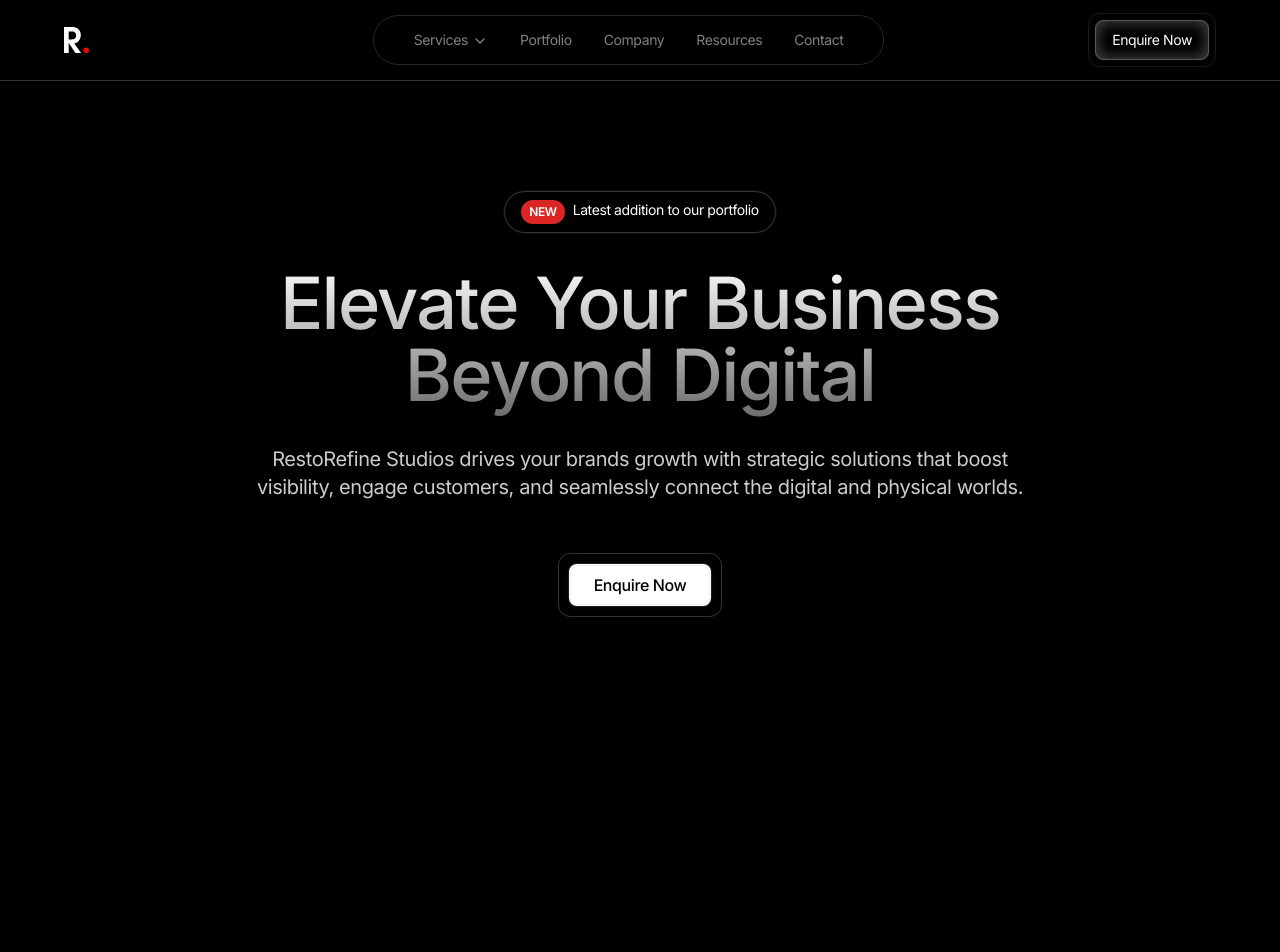
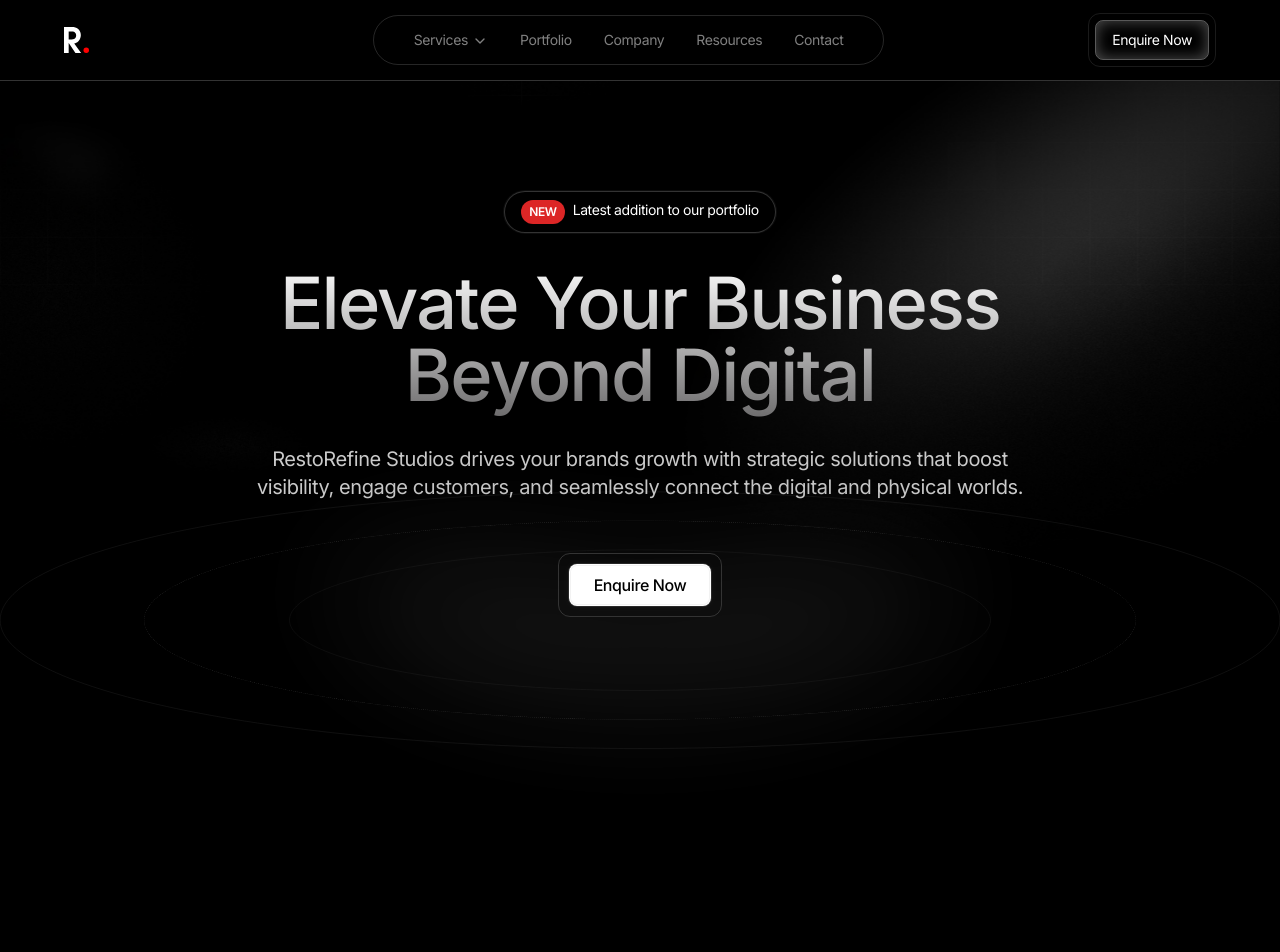
Before and after one commit to grandmasterkd/restorefine-website, a Next.js app: page / in a window 1280 px wide. Shown: the top 952 px of the page. Built offline with nearby package versions, Linux system fonts and the light colour scheme.

Commit message:
chore: home hero background

```diff
--- a/pages/home/hero.tsx
+++ b/pages/home/hero.tsx
@@ -1,19 +1,32 @@
 import Link from "next/link";
+import bghero from "@/public/bghero.webp";
+import Image from "next/image";
+import orbit from "@/public/orbitbg.svg";
 // import herobg from "@/public/home-hero-bg.svg";
 // import Image from "next/image";
 
 export default function Hero() {
   return (
-    <main className="bg-black relative flex min-h-screen flex-col items-center justify-center gap-y-1 pt-2 text-center">
+    <main className="bg-black flex min-h-screen flex-col items-center justify-center gap-y-1 pt-2 text-center">
       {/* Background Image */}
 
-      {/* <Image
-        src={herobg}
+      <Image
+        src={bghero}
         width={1920}
         height={1080}
-        className="pt-44 absolute z-0 object-cover opacity-40"
+        layout="responsive"
+        className="absolute top-0 right-0 z-20 object-cover bg-cover opacity-100"
         alt="Background"
-      /> */}
+      />
+
+      <Image
+        src={orbit}
+        width={1920}
+        height={1080}
+        layout="responsive"
+        className="h-full absolute -bottom-8 right-0 z-0 object-cover opacity-85"
+        alt="Background"
+      />
 
       <div
         className="mb-6 inline-flex rounded-full border border-white/20 bg-black/50 px-4 py-2"
@@ -30,7 +43,7 @@
         </span>
       </div>
       {/* Heading */}
-      <h1 className="mb-6 text-center text-2xl font-medium tracking-tight sm:text-4xl md:text-5xl lg:text-7xl">
+      <h1 className="relative z-0 mb-6 text-center text-2xl font-medium tracking-tight sm:text-4xl md:text-5xl lg:text-7xl">
         <span className="p-1.5 inline-block bg-gradient-to-b from-white to-[#6D6C6D] bg-clip-text text-transparent">
           Elevate Your Business
           <br />
```
Also changed, not shown: public/bghero.webp (added), public/orbitbg.svg (added).
